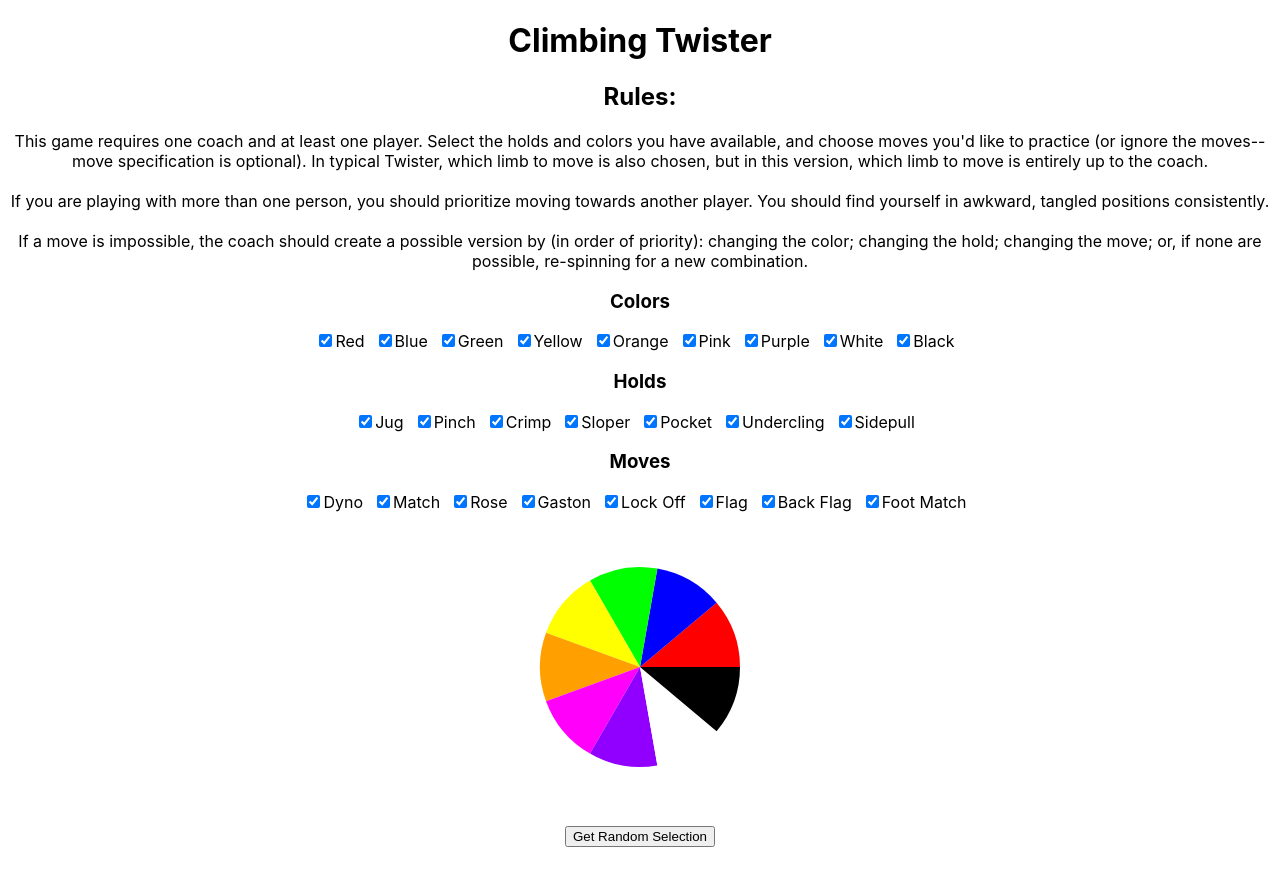
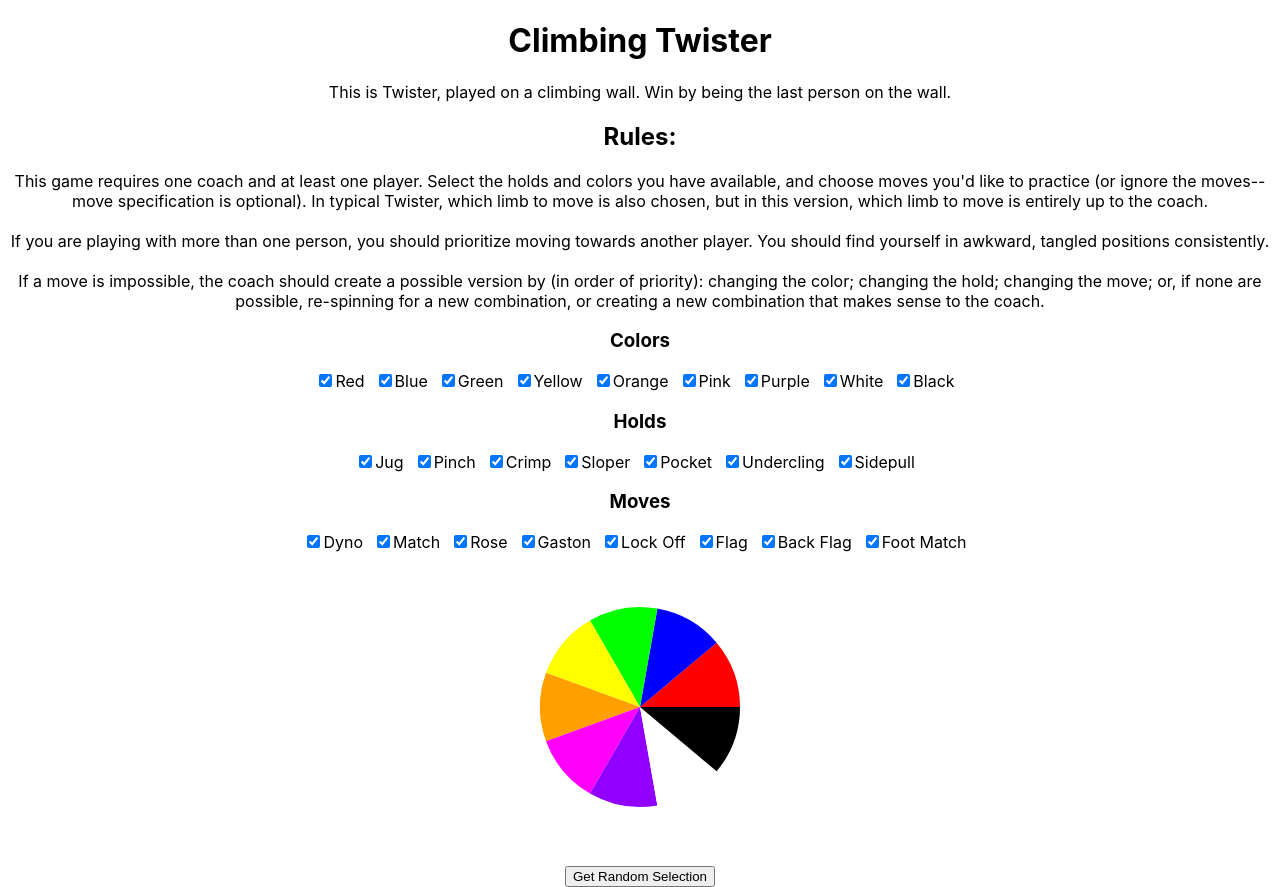
Before and after one commit to bencres/climbing-twister, a React (Create React App) app in the folder climbing-twister-react/: page / in a window 1280 px wide. Before the commit the page ends 847 px from the top, so only its background shows below. Built offline with nearby package versions, Linux system fonts and the light colour scheme.

Commit message:
Readme includes artist statement and brief description of the game now at the top of webpage

```diff
--- a/climbing-twister-react/src/components/twister.js
+++ b/climbing-twister-react/src/components/twister.js
@@ -58,6 +58,10 @@ const Twister = ({ colors = [], group1 = [], group2 = [] }) => {
   return (
     <div>
       <h1>Climbing Twister</h1>
+      <div style={{ margin: '5px' }}>
+        This is Twister, played on a climbing wall.
+        Win by being the last person on the wall.
+      </div>
       <h2>Rules:</h2>
       <div style={{ margin: '5px'}}>
         This game requires one coach and at least one player.
@@ -73,7 +77,7 @@ const Twister = ({ colors = [], group1 = [], group2 = [] }) => {
         <br />
         If a move is impossible, the coach should create a possible version by (in order of priority):
         changing the color; changing the hold; changing the move; or, if none are possible, re-spinning
-        for a new combination.
+        for a new combination, or creating a new combination that makes sense to the coach.
       </div>
       {/* Render checkboxes for each group */}
       <div style={{ marginBottom: '5px' }}>
```
Also changed, not shown: 1 other file (tests, documents, lock files or other folders).
